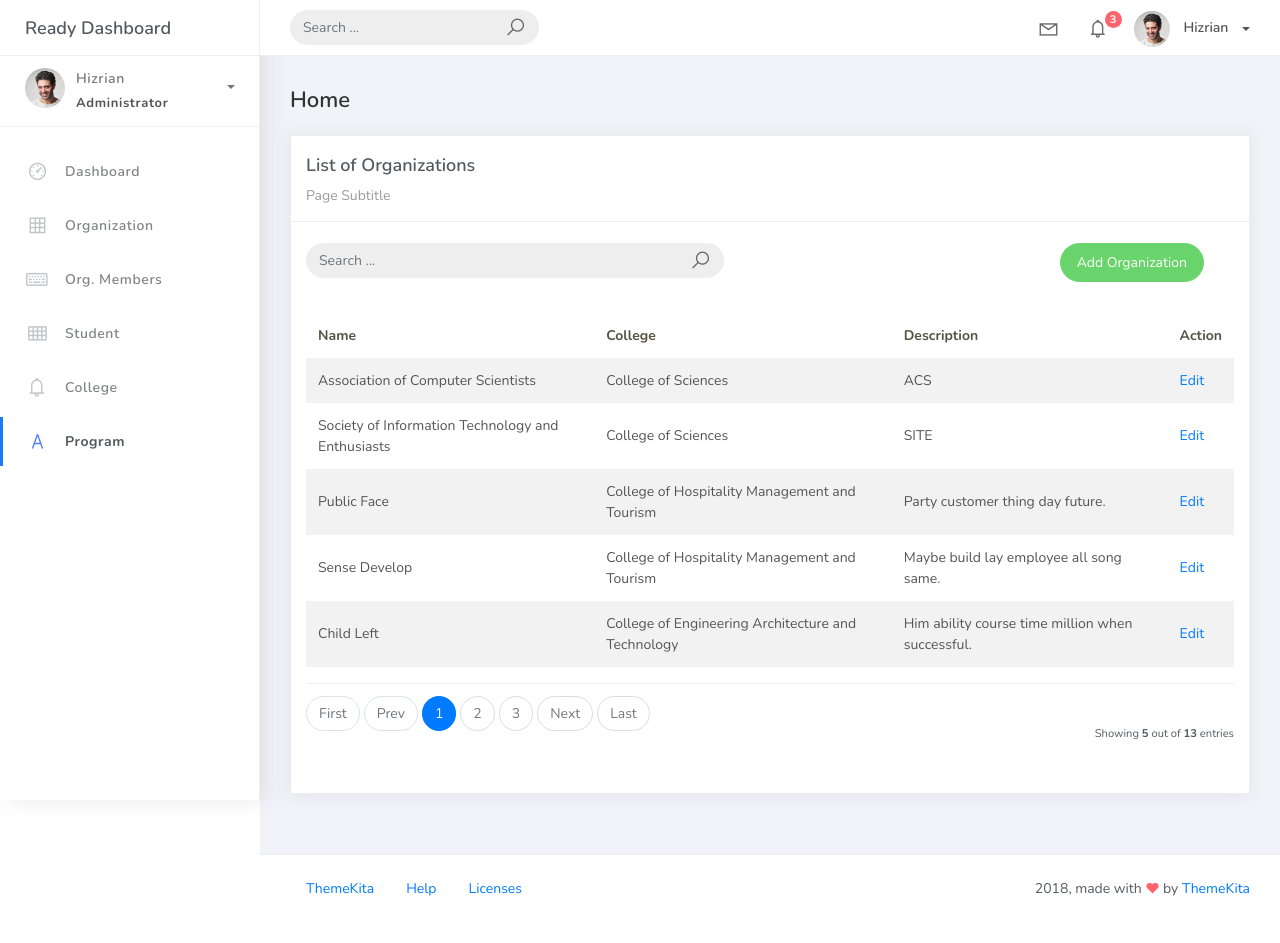
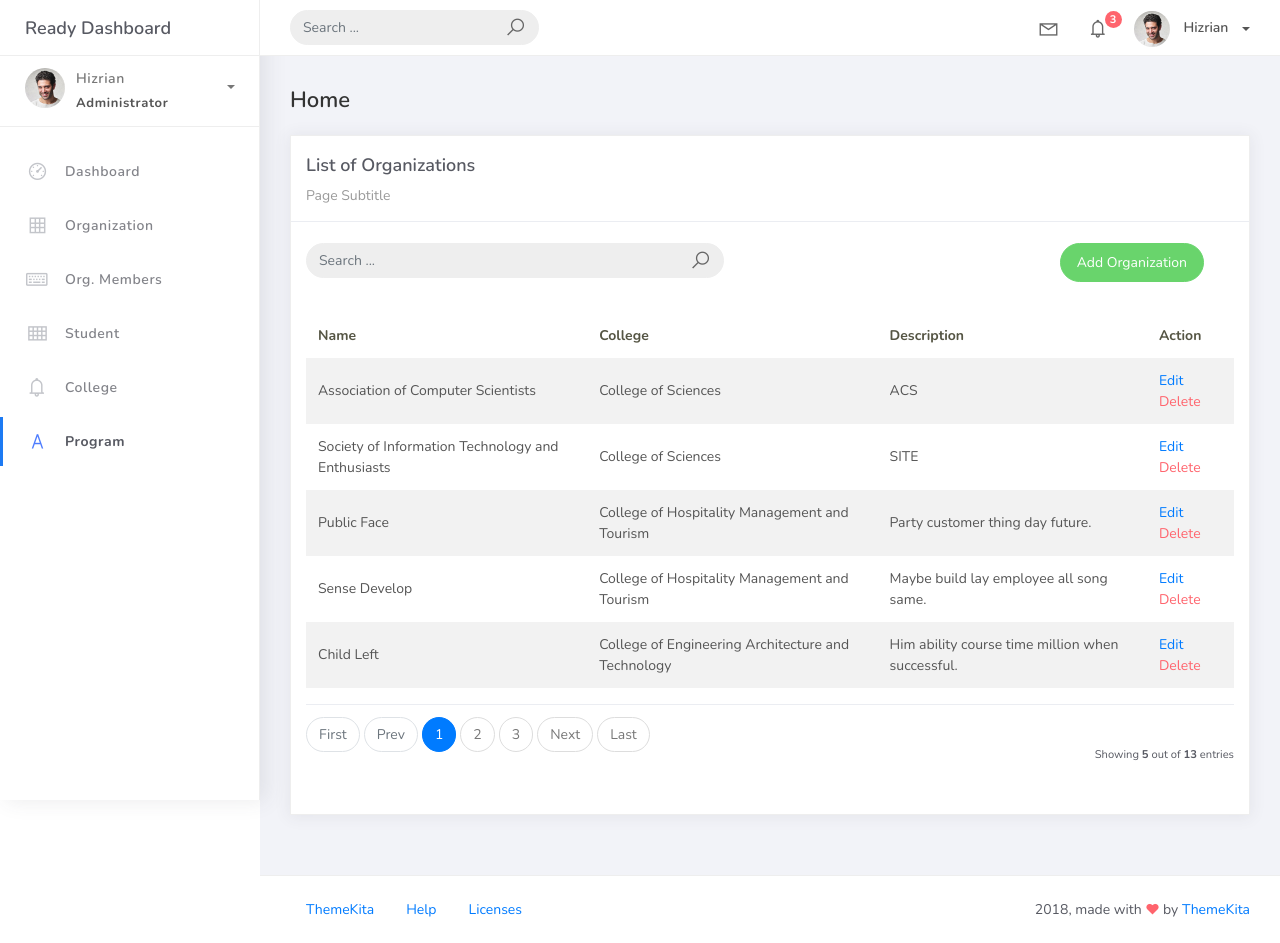
Before and after one commit to lewww123/PSUSphere, a Django app: page /organization_list in a window 1280 px wide. Before the commit the page ends 896 px from the top, so only its background shows below. Run offline with Django 5.2, Linux system fonts and the light colour scheme; data comes from the database, SQL or seed files in the repository; some libraries are stand-ins or nearby versions.

Commit message:
Save local changes to org_list.html before pulling

```diff
--- a/projectsite/templates/org_list.html
+++ b/projectsite/templates/org_list.html
@@ -55,7 +55,10 @@
                                     <td>{{ object.name }}</td>
                                     <td>{{ object.college }}</td>
                                     <td>{{ object.description }}</td>
-                                    <td><a href="organization_list/{{ object.id }}">Edit</a></td>
+                                    <td>
+                                        <a href="organization_list/{{ object.id }}">Edit</a>
+                                        <a href="organization_list/{{ object.id }}/delete" class="text-danger">Delete</a>
+                                    </td>
                                     </tr>
                                     {% empty %}
                                     <tr>
```
